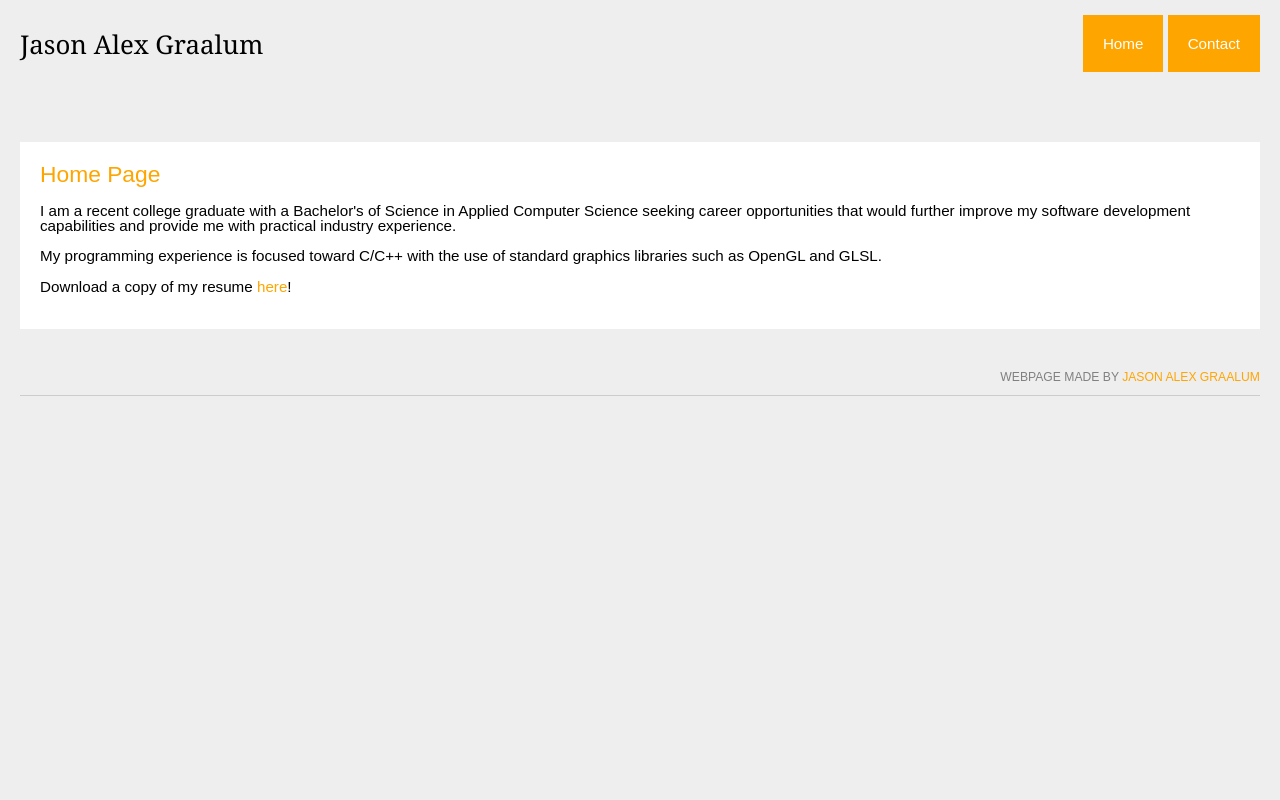
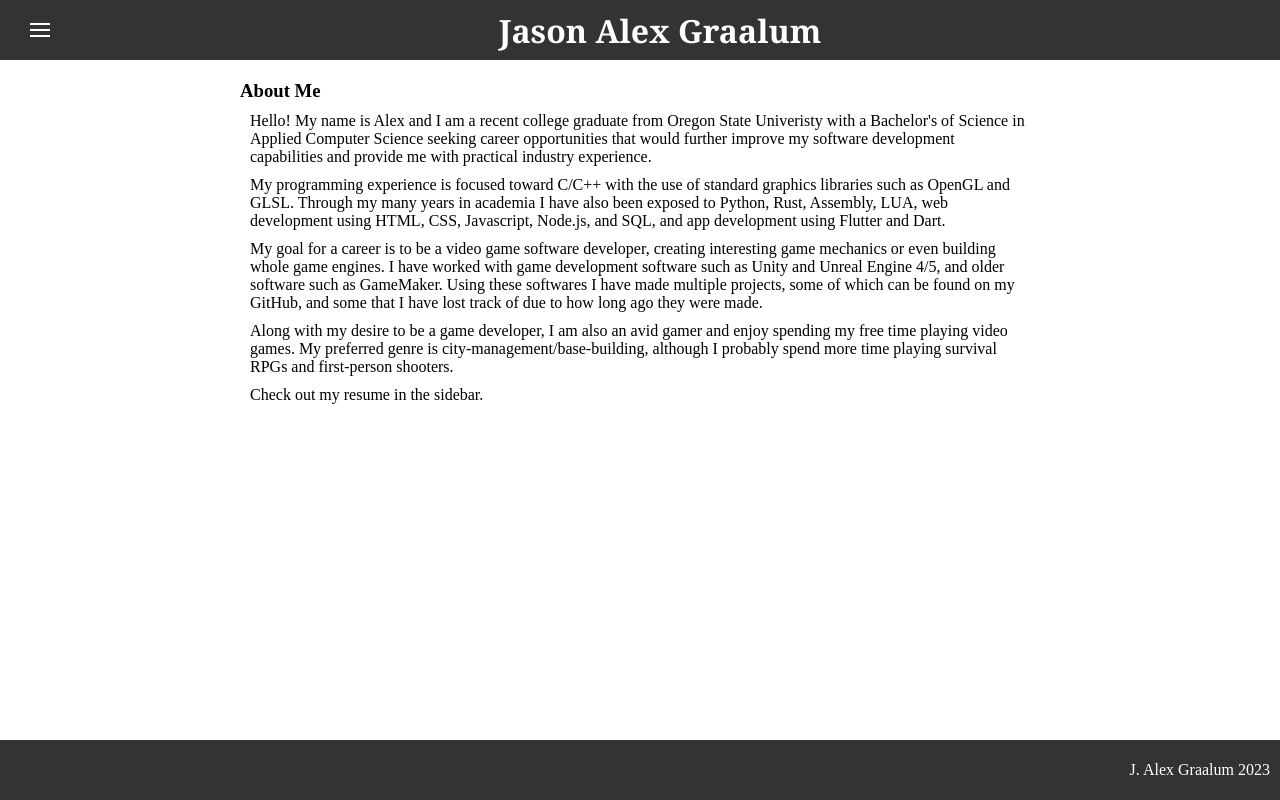
Before and after one commit to AlexGraalum/AlexGraalum.github.io, a plain HTML site: page index.html in a window 1280 px wide. Drawn offline with Linux system fonts and the light colour scheme.

Commit message:
Webpage Redesign

```diff
--- /dev/null
+++ b/assets/style.css
@@ -0,0 +1,175 @@
+* {
+    box-sizing: border-box;
+    margin: 0;
+    padding: 0;
+}
+
+/* Basic styles */
+body{
+	display: flex;
+	flex-direction: column;
+	height: 100vh;
+}
+
+header {
+    height: 60px;
+    background-color: #333;
+    color: #fff;
+    display: flex;
+    align-items: center;
+    justify-content: space-between;
+	padding: 0 20px;
+	position: fixed;
+	top: 0;
+	left: 0;
+	width: 100%;
+	z-index: 1;
+}
+header h1{
+	margin: 0;
+	text-align: center;
+	font-family: georgia;
+	flex-grow: 1;
+}
+
+.drawer-button{
+	background-color: transparent;
+	border: none;
+	cursor: pointer;
+	height: 40px;
+	width: 40px;
+	display: flex;
+	align-items: center;
+	justify-content: center;
+	margin-right: auto;
+}
+
+.drawer-icon{
+	display: block;
+	width: 20px;
+	height: 2px;
+	background-color: #fff;
+	position: relative;
+}
+.drawer-icon::before,
+.drawer-icon::after{
+	content: "";
+	display: block;
+	width: 100%;
+	height: 100%;
+	background-color: inherit;
+	position: absolute;
+	top: 0;
+	left: 0;
+}
+.drawer-icon::before{
+	transform: translateY(-6px);
+}
+.drawer-icon::after{
+	transform: translateY(6px);
+}
+
+main {
+	flex: 1;
+    display: flex;
+    flex-direction: row;
+    flex-wrap: wrap;
+    justify-content: center;
+    align-items: flex-start;
+    padding: 80px 20px 20px;
+}
+
+.content {
+    width: 100%;
+    max-width: 800px;
+}
+.content p{
+	margin: 10px;
+}
+
+.drawer {
+    width: 100%;
+    max-width: 300px;
+    height: calc(100vh - 120px);
+    position: fixed;
+    top: 60px;
+    left: -300px;
+    background-color: #f1f1f1;
+    transition: left 0.3s ease-in-out;
+	overflow-y: auto;
+}
+.drawer p{
+	margin: 5px;
+	margin-bottom: 15px;
+	font-size: 20px;
+	font-weight: bold;
+	text-align: center;
+}
+.drawer ul{
+	font-size: 14px;
+	margin: 10px;
+}
+.drawer ul li{
+	background-color: #595959;
+	color: #fff;
+	padding: 5px;
+
+	display: block;
+	text-align: center;
+
+	margin: 5px;
+	font-family: georgia;
+	font-weight: bold;
+
+	list-style: none;
+}
+.drawer ul li a{
+	color: white;
+	text-decoration: none;
+}
+.drawer ul li a:hover{
+	color: black;
+	text-decoration: none;
+}
+.drawer ul li a:activate{
+	color: black;
+	text-decoration: none;
+}
+
+.drawer.open {
+    left: 0;
+	height: calc(100vh - 120px);
+	top: 60px;
+}
+
+footer {
+    height: 60px;
+	margin-top: auto;
+    background-color: #333;
+    color: #fff;
+    display: flex;
+    align-items: center;
+    justify-content: right;
+}
+footer p{
+	margin: 10px;
+}
+
+/* Mobile styles */
+@media (max-width: 767px) {
+    main {
+        flex-direction: column;
+    }
+
+    .drawer {
+        width: 100%;
+        max-width: none;
+        height: calc(100vh - 120px);
+        top: 60px;
+        left: -100%;
+    }
+
+    .drawer.open {
+        left: 0;
+    }
+}
--- a/assets/styles.css
+++ /dev/null
@@ -1,106 +0,0 @@
-p{ line-height: 1em;}
-h1, h2, h3, h4{
-    color: orange;
-    font-weight: normal;
-    line-height: 1.1em;
-    margin: 0 0 .5em 0;
-}
-h1{ font-size: 1.7em;}
-h2{ font-size: 1.5em;}
-
-body{
-    font-family: arial;
-    font-size: 95%;
-    line-height: 1.2em;
-    width: 100%;
-
-    margin: 0;
-    background: #eee;
-}
-
-#page{ margin: 20px; }
-
-#header{
-	width: 100%;
-	height: 10%;
-}
-
-#logo{
-    width: 50%;
-    margin-top: 5px;
-    font-family: georgia;
-    display: inline-block;
-}
-	#logo a{
-		color: black;
-		text-decoration: none;
-	}
-	#logo a:hover, a:active{
-		text-decoration: bold;
-	}
-
-#nav{
-    width: 50%;
-    display: inline-block;
-    text-align: right;
-    float: right;
-}
-	#nav ul{}
-	#nav ul li{
-		display: inline-block;
-		height: 62px;
-	}
-	#nav ul li a{
-		padding: 20px;
-		background: orange;
-		color: white;
-		text-decoration: none;
-	}
-	#nav ul li a:hover{
-		background-color: #ffb424;
-		box-shadow: 0px 1px 1px #666;
-	}
-	#nav ul li a:active{
-		background-color:#ff8f00;
-	}
-
-#content{
-    margin: 30px 0;
-    background: white;
-    padding: 20px;
-    clear: both;
-    display: inline-block;
-}
-	#content a{
-		float: right;
-		margin-left: 15px;
-		display: inline-block;
-		color: orange;
-	}
-	#content a:link, a:visited{
-		text-align: center;
-		text-decoration: none;
-	}
-	#content a:hover, a:active{
-		background-color: powderblue;
-	}
-	#content ul{}
-	#content ul li{
-		padding-top: 5px;
-		padding-bottom: 5px;
-	}
-
-#footer{
-	border-bottom: 1px #ccc solid;
-	margin-bottom: 10px;
-}
-	#footer p{
-		text-align: right;
-		text-transform: uppercase;
-		font-size: 80%;
-		color: grey;
-	}
-	#footer p a {
-		text-decoration: none;
-		color: orange;
-	}
--- a/index.html
+++ b/index.html
@@ -1,37 +1,42 @@
 <!DOCTYPE html>
-<html>
+<html lang="en">
 <head>
+    <meta charset="UTF-8">
+    <meta name="viewport" content="width=device-width, initial-scale=1.0">
 	<meta name="Author" content="Jason Alex Graalum">
 	<meta name="Description" content="My Personal Website">
     <title>Jason Alex Graalum</title>
-		<link rel="stylesheet" href="./assets/styles.css" type="text/css">
+    <link rel="stylesheet" href="./assets/style.css">
 </head>
 <body>
-		<div id="page">
-
-			<div id="header">
-				<div id="logo">
-					<h1><a href="./index.html" id="logo">Jason Alex Graalum</a></h1>
+    <header>
+		<button class="drawer-button">
+			<span class="drawer-icon"></span>
+		</button>
+        <h1>Jason Alex Graalum</h1>
+    </header>
+    <main>
+        <div class="content">
+			<h3>About Me</h3>
+            <p>Hello! My name is Alex and I am a recent college graduate from Oregon State Univeristy with a Bachelor's of Science in Applied Computer Science seeking career opportunities that would further improve my software development capabilities and provide me with practical industry experience.</p>
+			<p>My programming experience is focused toward C/C++ with the use of standard graphics libraries such as OpenGL and GLSL. Through my many years in academia I have also been exposed to Python, Rust, Assembly, LUA, web development using HTML, CSS, Javascript, Node.js, and SQL, and app development using Flutter and Dart.</p>
+			<p>My goal for a career is to be a video game software developer, creating interesting game mechanics or even building whole game engines. I have worked with game development software such as Unity and Unreal Engine 4/5, and older software such as GameMaker. Using these softwares I have made multiple projects, some of which can be found on my GitHub, and some that I have lost track of due to how long ago they were made.</p>
+			<p>Along with my desire to be a game developer, I am also an avid gamer and enjoy spending my free time playing video games. My preferred genre is city-management/base-building, although I probably spend more time playing survival RPGs and first-person shooters.</p>
+			<p>Check out my resume in the sidebar.</p>
         </div>
-				<div id="nav">
+        <div class="drawer">
+			<p>Links</p>
 				<ul>
-						<li><a href="./index.html">Home</a></li>
-						<li><a href="./contact.html">Contact</a></li>
+					<li><a href="mailto:alexgraalum@yahoo.com" target="_blank">Email</a></li>
+					<li><a href="https://www.linkedin.com/in/j-alex-graalum/" target="_blank">LinkedIn</a></li>
+					<li><a href="https://github.com/AlexGraalum" target="_blank">GitHub</a></li>
+					<li><a href="./files/J_Graalum_Resume.pdf" target="_blank">Resume</a></li>
 				</ul>
         </div>
-			</div>
-
-			<div id="content">
-				<h2>Home Page</h2>
-				<p>I am a recent college graduate with a Bachelor's of Science in Applied Computer Science seeking career opportunities that would further improve my software development capabilities and provide me with practical industry experience.</p>
-				<p>My programming experience is focused toward C/C++ with the use of standard graphics libraries such as OpenGL and GLSL.</p>
-				<p>Download a copy of my resume <a href="./files/J_Graalum_Resume.pdf" download style="float: none; margin-left: 0px;">here</a>!</p>
-			</div>
-
-			<div id="footer">
-				<p>Webpage made by <a href="./index.html">Jason Alex Graalum</a></p>
-			</div>
-
-		</div>
+    </main>
+    <footer>
+        <p>J. Alex Graalum 2023</p>
+    </footer>
+    <script src="./scripts/script.js"></script>
 </body>
 </html>
--- /dev/null
+++ b/scripts/script.js
@@ -0,0 +1,4 @@
+const drawerButton = document.querySelector('.drawer-button');
+const drawer = document.querySelector('.drawer');
+
+drawerButton.addEventListener('click', () => { drawer.classList.toggle('open');});
```
Also changed, not shown: contact.html (deleted, +0 -40 lines), files/pictures/Terrain_Generator/World_1_ColorMap.png (added), files/pictures/Terrain_Generator/World_1_HeightMap.png (added), files/pictures/Terrain_Generator/World_Editor_Biome_Data.png (added). Lines whose indentation alone changed are shown as unchanged.
